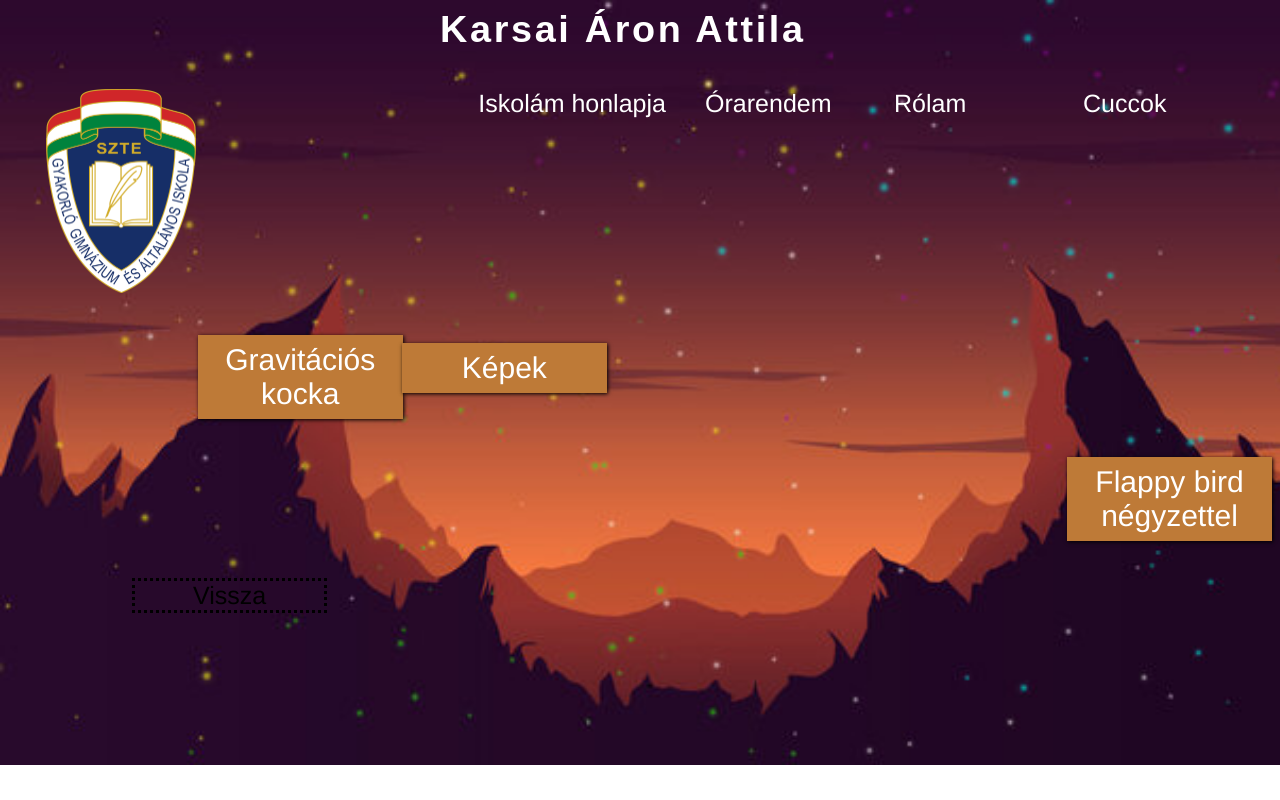
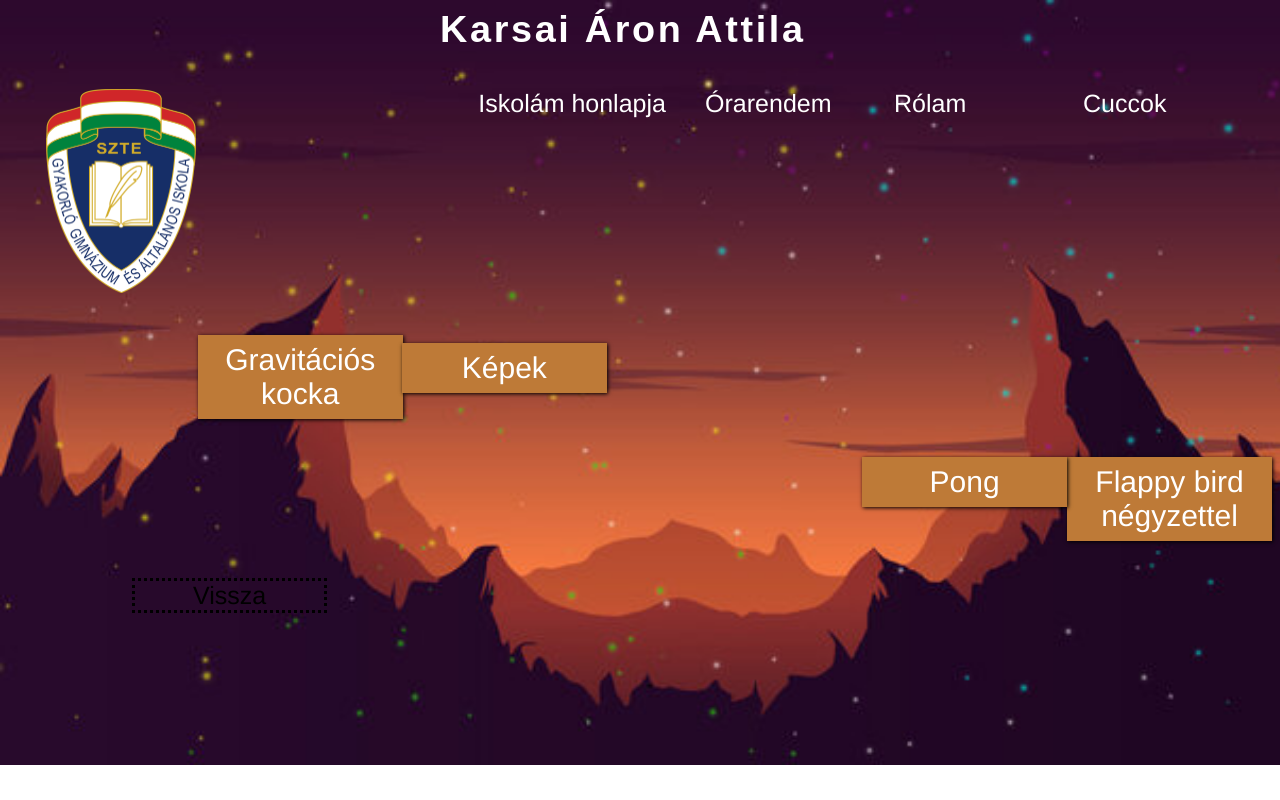
Before and after one commit to KarsaiAron/KarsaiAron.github.io, a plain HTML site: page cuccok.html in a window 1280 px wide. Drawn offline with Linux system fonts and the light colour scheme.

Commit message:
Update cuccok.html

```diff
--- a/cuccok.html
+++ b/cuccok.html
@@ -23,6 +23,7 @@
                 <a class="h" href="grav.html"><span></span>Gravitációs kocka</a>
                 <a class="f" href="kepek.html"><span></span>Képek</a>
                 <a class="k" href="jatek.html"><span></span>Flappy bird négyzettel</a>
+                <a class="k" href="pong.html"><span></span>Pong</a>
                 <br><br><br><br><br>
                     <a class="back" href="index.html">Vissza</a>
                 </div>
```
